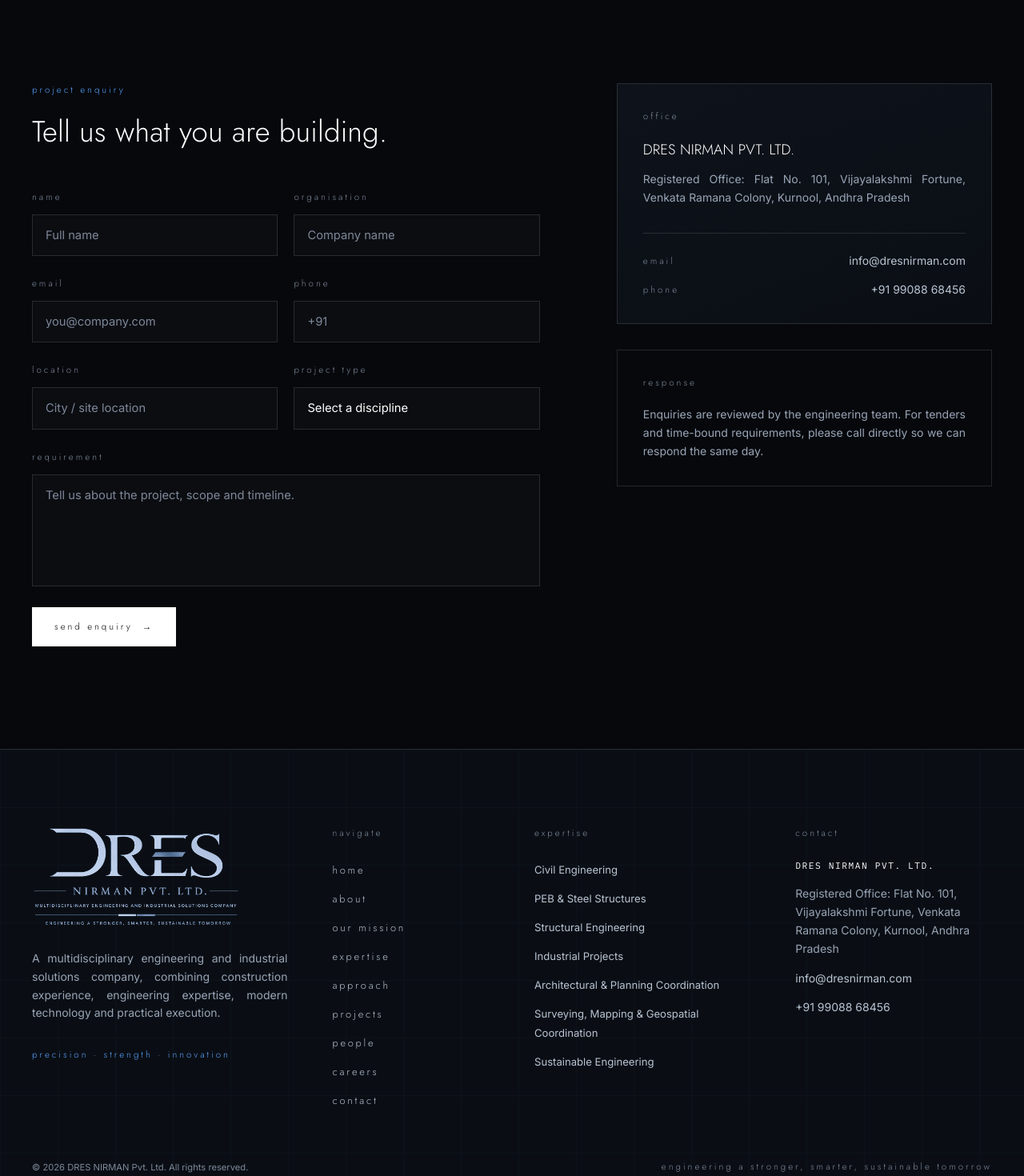
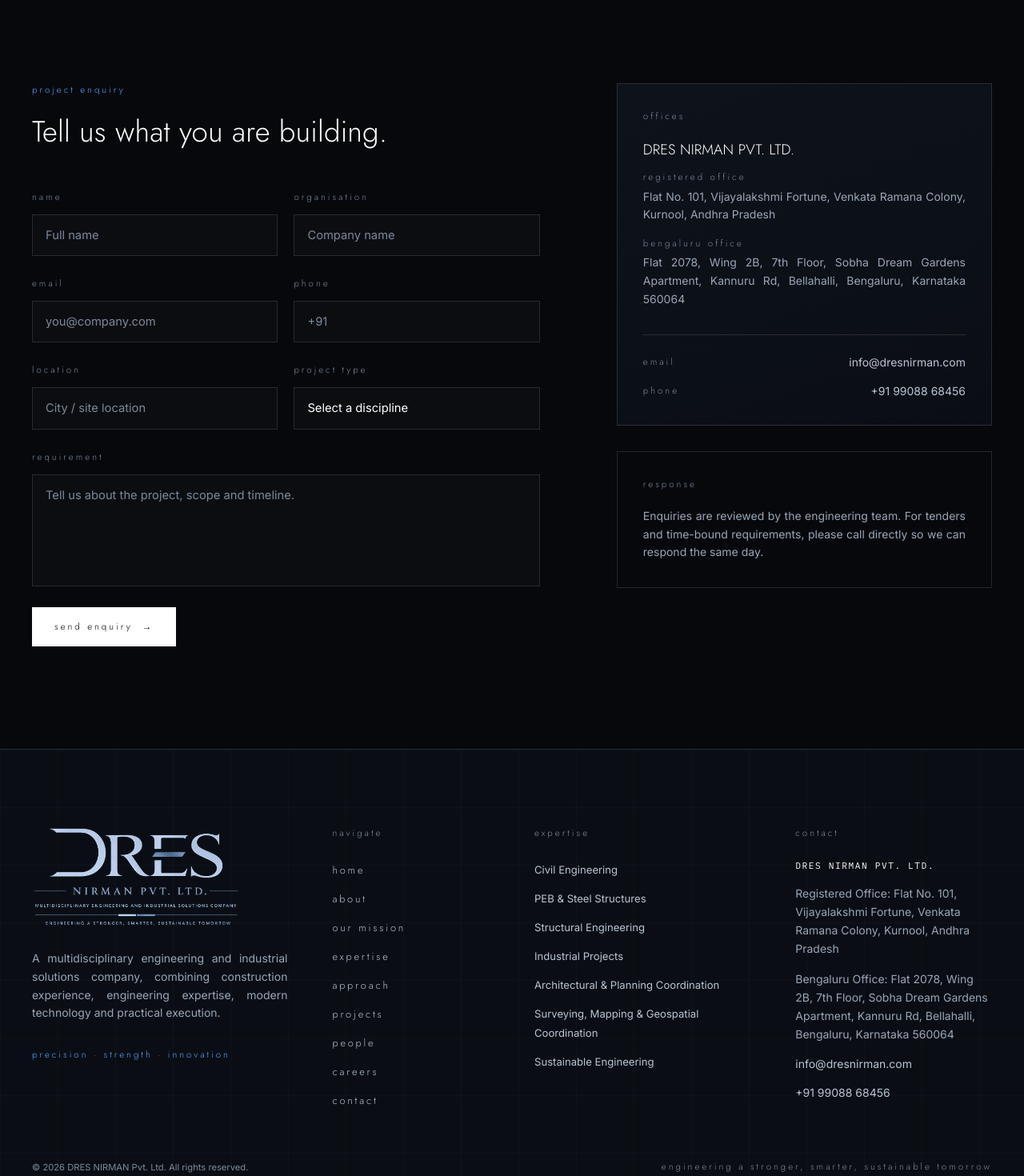
Before and after one commit to PRANAI02/dres-nirman, a Next.js app: page /contact in a window 1280 px wide. Shown: the part 520-1990 px from the top of the page at 80% size. Built offline with nearby package versions, Linux system fonts and the light colour scheme.

Commit message:
Add site source for GitHub
Co-Authored-By: Claude Opus 5.5 <noreply@anthropic.com>

```diff
--- a/src/app/contact/page.tsx
+++ b/src/app/contact/page.tsx
@@ -42,9 +42,16 @@ export default function ContactPage() {
           <div className="space-y-8">
             <Reveal delay={100}>
               <div className="panel p-8">
-                <p className="label text-muted-2">Office</p>
+                <p className="label text-muted-2">Offices</p>
                 <p className="display mt-6 text-lg text-white">{contact.company}</p>
-                <p className="mt-4 text-sm leading-relaxed text-muted">{contact.address}</p>
+                <div className="mt-4 space-y-4">
+                  {contact.addresses.map((a) => (
+                    <div key={a.label}>
+                      <p className="label text-muted-2">{a.label}</p>
+                      <p className="mt-1 text-sm leading-relaxed text-muted">{a.lines}</p>
+                    </div>
+                  ))}
+                </div>
                 <div className="mt-8 space-y-4 border-t border-[var(--line)] pt-6 text-sm">
                   <a
                     href={`mailto:${contact.email}`}
--- a/src/components/site-footer.tsx
+++ b/src/components/site-footer.tsx
@@ -64,7 +64,11 @@ export default function SiteFooter() {
               <li className="font-mono text-[0.7rem] tracking-[0.14em] text-white">
                 {contact.company}
               </li>
-              <li className="max-w-xs leading-relaxed text-muted">{contact.address}</li>
+              {contact.addresses.map((a) => (
+                <li key={a.label} className="max-w-xs leading-relaxed text-muted">
+                  {a.label}: {a.lines}
+                </li>
+              ))}
               <li>
                 <a
                   href={`mailto:${contact.email}`}
--- a/src/lib/content.ts
+++ b/src/lib/content.ts
@@ -264,8 +264,18 @@ export const team = [
 
 export const contact = {
   company: "DRES NIRMAN PVT. LTD.",
-  address:
-    "Registered Office: Flat No. 101, Vijayalakshmi Fortune, Venkata Ramana Colony, Kurnool, Andhra Pradesh",
+  addresses: [
+    {
+      label: "Registered Office",
+      lines:
+        "Flat No. 101, Vijayalakshmi Fortune, Venkata Ramana Colony, Kurnool, Andhra Pradesh",
+    },
+    {
+      label: "Bengaluru Office",
+      lines:
+        "Flat 2078, Wing 2B, 7th Floor, Sobha Dream Gardens Apartment, Kannuru Rd, Bellahalli, Bengaluru, Karnataka 560064",
+    },
+  ],
   email: "info@dresnirman.com",
   phone: "+91 99088 68456",
   phoneHref: "+919908868456",
```
